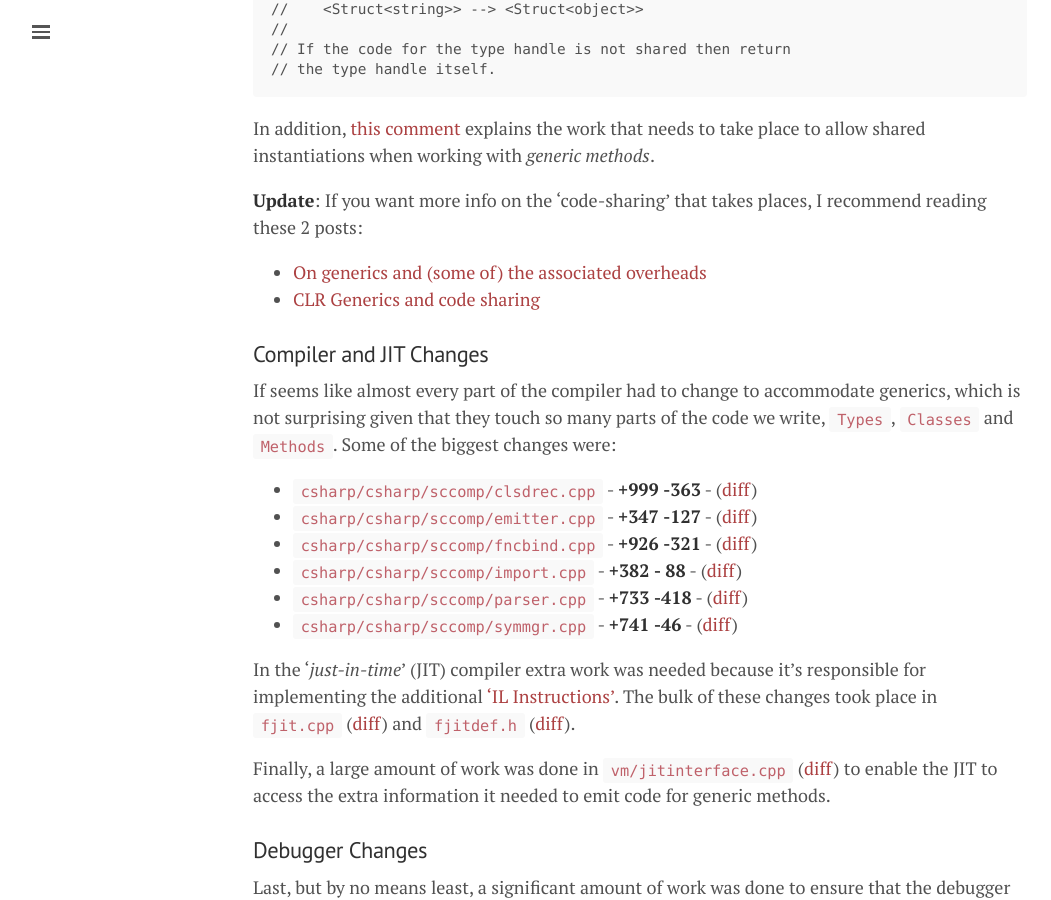
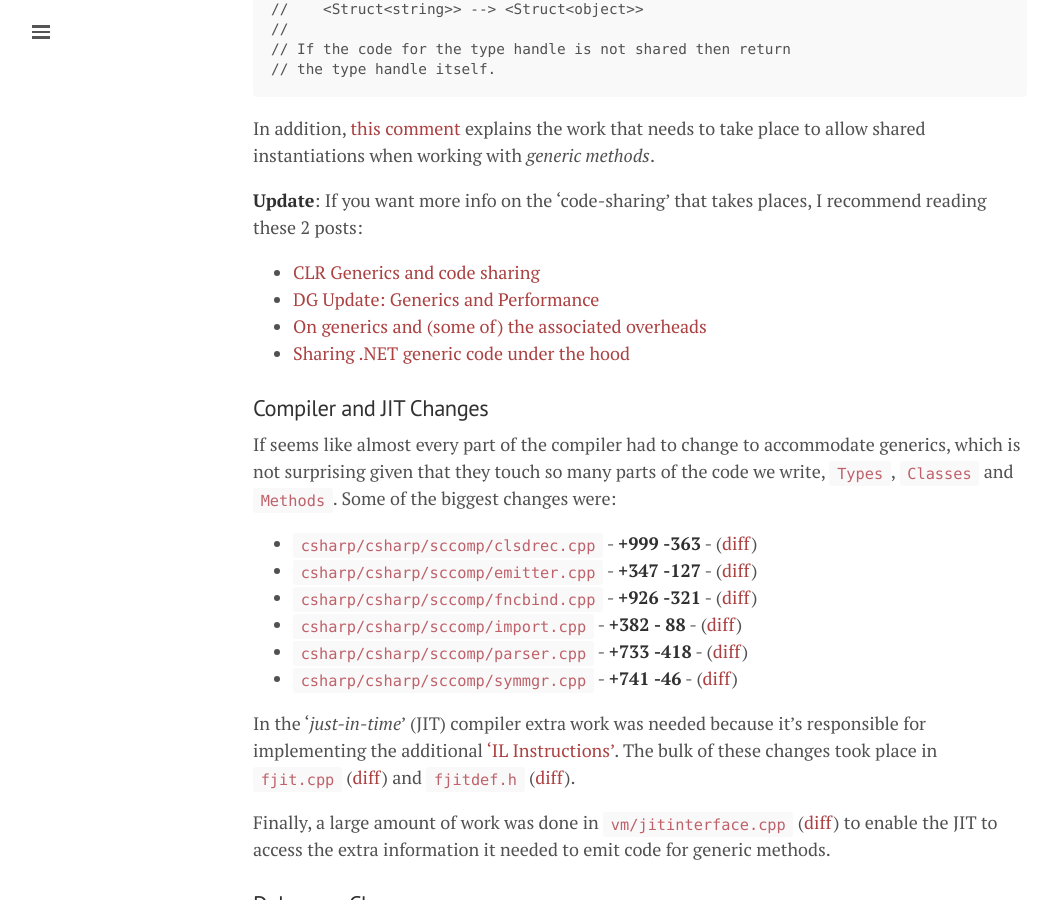
Before and after one commit to mattwarren/mattwarren.github.io, a Jekyll site: the page built from _posts/2018-03-02-How-generics-were-added-to-.NET.md, in a window 1280 px wide and 900 px high, scrolled down 6943 px. Shown: the whole window, without its empty margins (0-1051 px from the left). Built offline with Jekyll 4.4.1, drawn with Linux system fonts in a browser that asks for light colours; nearby versions of some CDN libraries; comment, search, counter and statistics services are not loaded; some of the changed text lies outside the part shown.

Commit message:
Additional misc links, plus small tidy-up

```diff
--- a/_posts/2018-03-02-How-generics-were-added-to-.NET.md
+++ b/_posts/2018-03-02-How-generics-were-added-to-.NET.md
@@ -226,8 +226,10 @@ In addition, [this comment](https://github.com/mattwarren/GenericsInDotNet/blob/
 
 **Update**: If you want more info on the 'code-sharing' that takes places, I recommend reading these 2 posts:
 
+- [CLR Generics and code sharing](https://blogs.msdn.microsoft.com/joelpob/2004/11/17/clr-generics-and-code-sharing/)
+- [DG Update: Generics and Performance](https://web.archive.org/web/20100723221307/http://www.bluebytesoftware.com/blog/2005/03/23/DGUpdateGenericsAndPerformance.aspx)
 - [On generics and (some of) the associated overheads](http://joeduffyblog.com/2011/10/23/on-generics-and-some-of-the-associated-overheads/)
-- [CLR Generics and code sharing](https://blogs.msdn.microsoft.com/joelpob/2004/11/17/clr-generics-and-code-sharing/)
+- [Sharing .NET generic code under the hood](http://yizhang82.me/dotnet-generics-sharing)
 
 ### Compiler and JIT Changes
 
```
Also changed, not shown: _posts/2016-12-20-Why-Exceptions-should-be-Exceptional.md (+2 -0 lines), _posts/2017-02-07-The-68-things-the-CLR-does-before-executing-a-single-line-of-your-code.md (+1 -1 lines), _posts/2017-12-15-How-does-.NET-JIT-a-method-and-Tiered-Compilation.md (+1 -1 lines).
